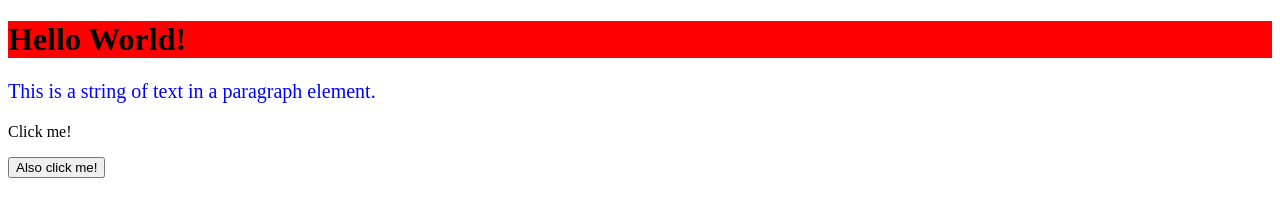
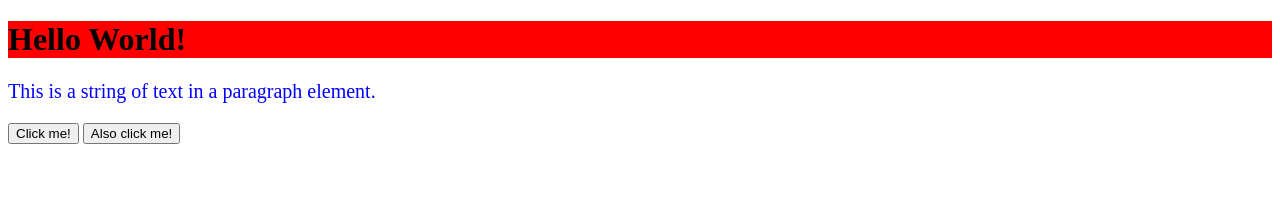
Before and after one commit to MackenzieCreamer/Lecture-1, a plain HTML site: page index.html in a window 1280 px wide. Drawn offline with Linux system fonts and the light colour scheme.

Commit message:
Adjust html to be what's present in lecture

```diff
--- a/index.html
+++ b/index.html
@@ -12,7 +12,7 @@
 
     <p class="dflt-paragraph">This is a string of text in a paragraph element.</p>
 
-    <p id="btn-example-1" onmouseover="this.innerHTML = 'I was hovered!';" >Click me!</p>
+    <button id="btn-example-1" onmouseover="this.innerHTML = 'I was hovered!';" >Click me!</button>
 
     <button id="btn-example-2" onmousedown="changeButtonText('I was clicked!');">Also click me!</button>
 
```
